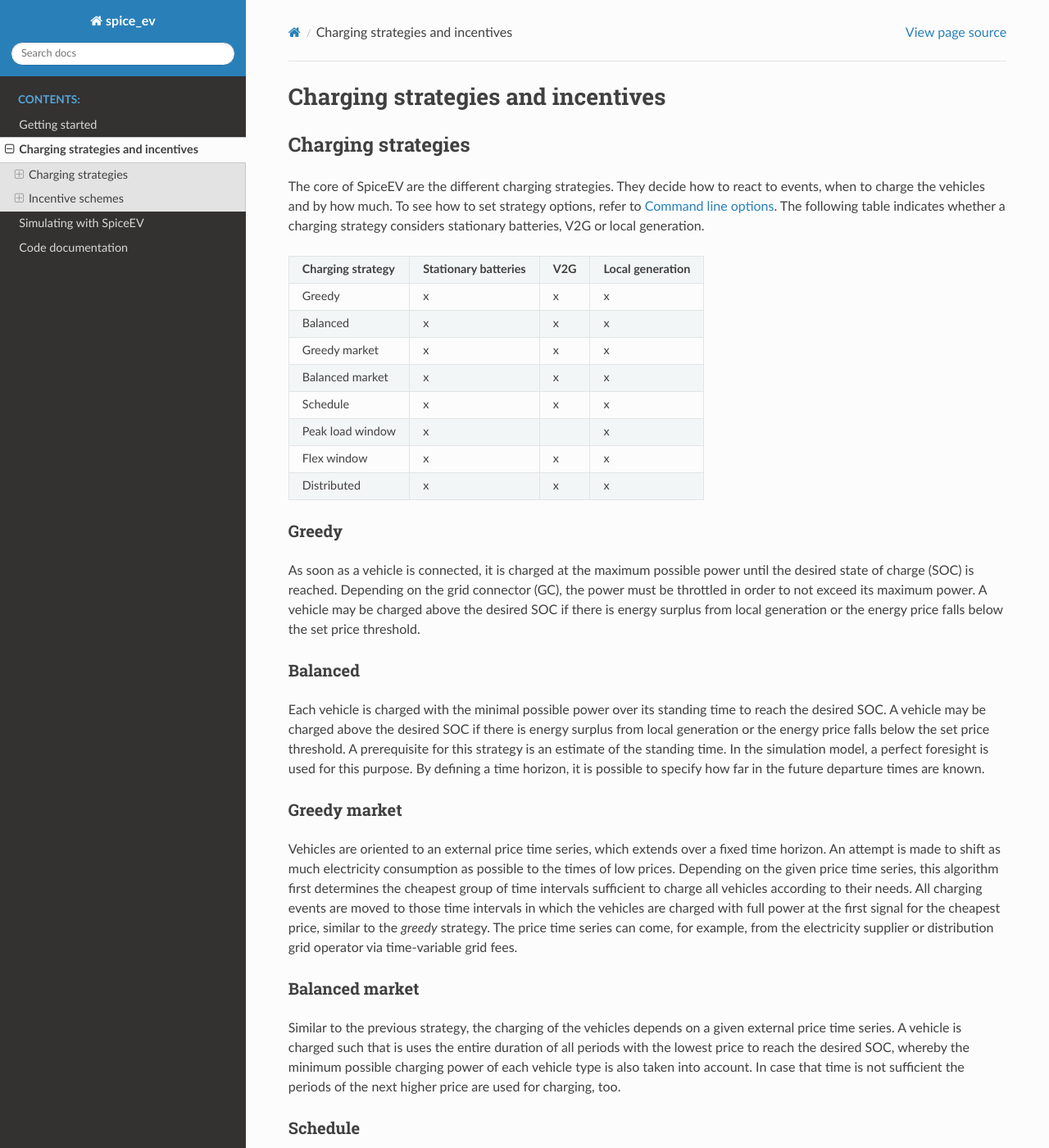
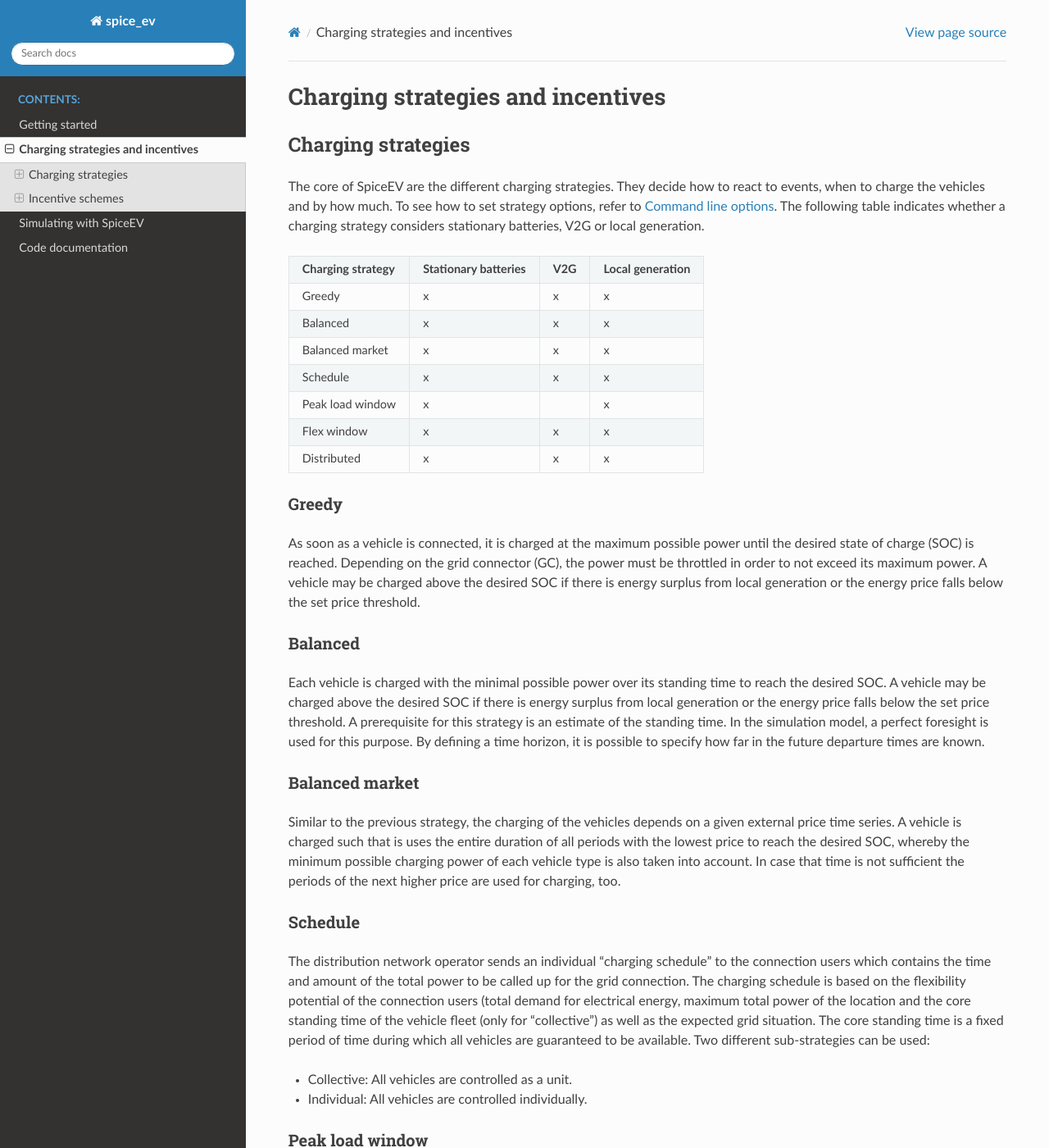
Before and after one commit to rl-institut/spice_ev, a Sphinx documentation site: the page built from doc/source/charging_strategies_incentives.rst, in a window 1280 px wide and 1400 px high. Shown: the whole window at 82% size. Built offline with Sphinx 7.4.7 and the Read the Docs theme 2.0.0, drawn with Linux system fonts in a browser that asks for light colours.

Commit message:
remove strategy greedy_market from repo

```diff
--- a/doc/source/charging_strategies_incentives.rst
+++ b/doc/source/charging_strategies_incentives.rst
@@ -18,8 +18,6 @@ stationary batteries, V2G or local generation.
 | Greedy                   | x                           | x                             |  x                            |
 +--------------------------+-----------------------------+-------------------------------+-------------------------------+
 | Balanced                 | x                           | x                             |  x                            |
-+--------------------------+-----------------------------+-------------------------------+-------------------------------+
-| Greedy market            | x                           | x                             |  x                            |
 +--------------------------+-----------------------------+-------------------------------+-------------------------------+
 | Balanced market          | x                           | x                             |  x                            |
 +--------------------------+-----------------------------+-------------------------------+-------------------------------+
@@ -44,15 +42,6 @@ Each vehicle is charged with the minimal possible power over its standing time t
 may be charged above the desired SOC if there is energy surplus from local generation or the energy price falls below the set price threshold.
 A prerequisite for this strategy is an estimate of the standing time. In the simulation model, a perfect foresight is used for
 this purpose. By defining a time horizon, it is possible to specify how far in the future departure times are known.
-
-Greedy market
--------------
-Vehicles are oriented to an external price time series, which extends over a fixed time horizon. An attempt is made to
-shift as much electricity consumption as possible to the times of low prices. Depending on the given price time series,
-this algorithm first determines the cheapest group of time intervals sufficient to charge all vehicles according to
-their needs. All charging events are moved to those time intervals in which the vehicles are charged with full power at
-the first signal for the cheapest price, similar to the `greedy` strategy. The price time series can come, for example,
-from the electricity supplier or distribution grid operator via time-variable grid fees.
 
 Balanced market
 ---------------
@@ -128,8 +117,6 @@ The following table gives an overview of the possible combinations.
 +--------------------------+-----------------------------+-------------------------------+-------------------------------+-------------------------------+
 | Balanced                 | x                           |                               |                               |                               |
 +--------------------------+-----------------------------+-------------------------------+-------------------------------+-------------------------------+
-| Greedy Market            | x                           | x                             |                               |                               |
-+--------------------------+-----------------------------+-------------------------------+-------------------------------+-------------------------------+
 | Balanced Market          | x                           | x                             |                               |                               |
 +--------------------------+-----------------------------+-------------------------------+-------------------------------+-------------------------------+
 | Schedule                 | x                           |                               |                               | x                             |
```
Also changed, not shown: doc/source/simulating_with_spiceev.rst (+33 -33 lines), simulate.py (+2 -5 lines).
